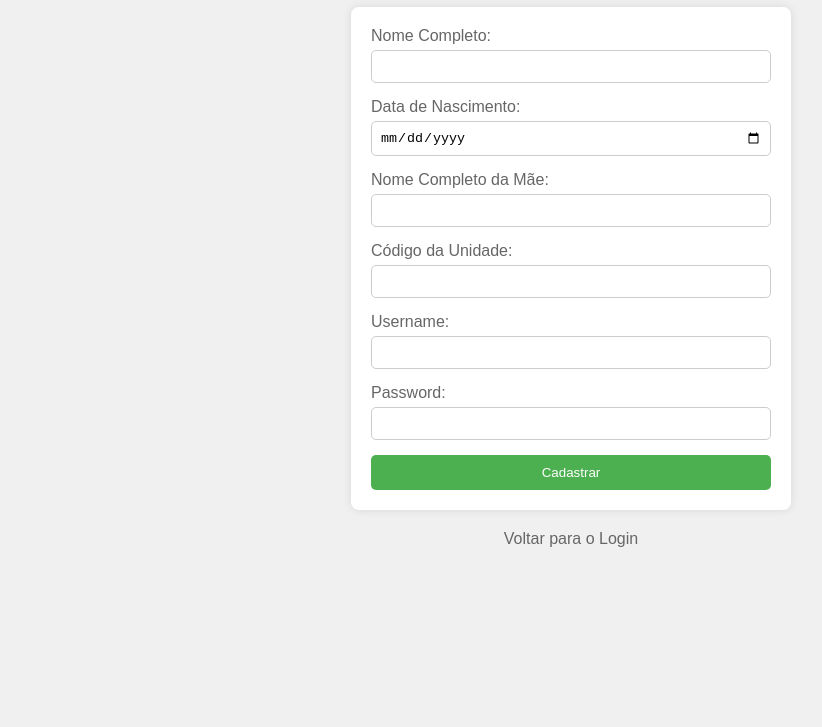
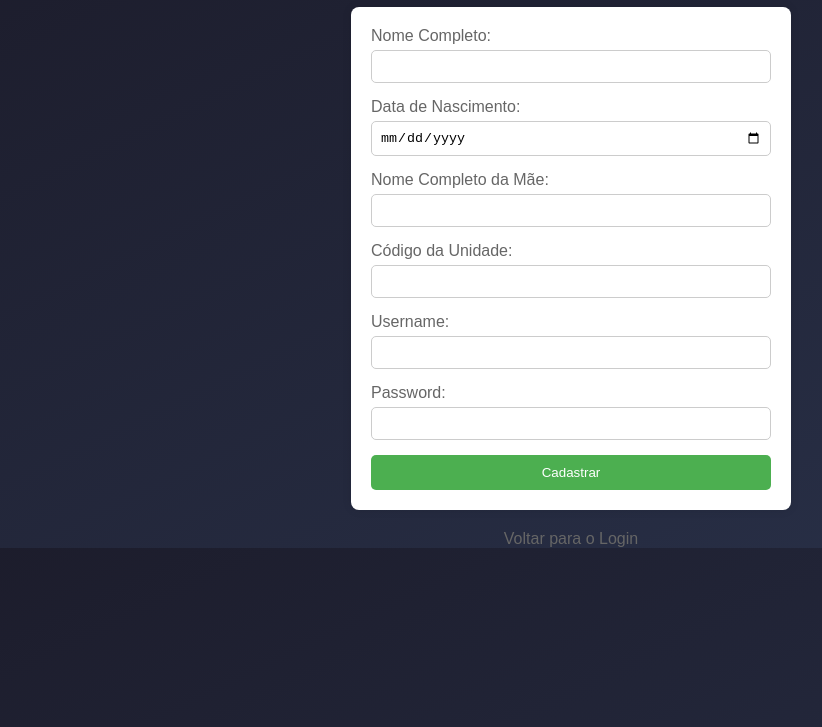
Before and after one commit to HenriqueMelloo/Projects, a plain HTML site: page calFatura/src/cadastro.html in a window 1280 px wide. Shown: the part 73-800 px from the top of the page, without its empty margins (69-891 px from the left). Drawn offline with Linux system fonts and the light colour scheme.

Commit message:
Adicionado fundo gradiente azul escuro em Cadastro

```diff
--- a/calFatura/styles/styles_cadastro.css
+++ b/calFatura/styles/styles_cadastro.css
@@ -1,8 +1,8 @@
 body {
     font-family: Arial, sans-serif;
-    background-color: #f0f0f0;
     margin: 0;
     padding: 0;
+    background: linear-gradient(to bottom right, #1c1c2b, #293149);
 }
 
 h1 {
```
